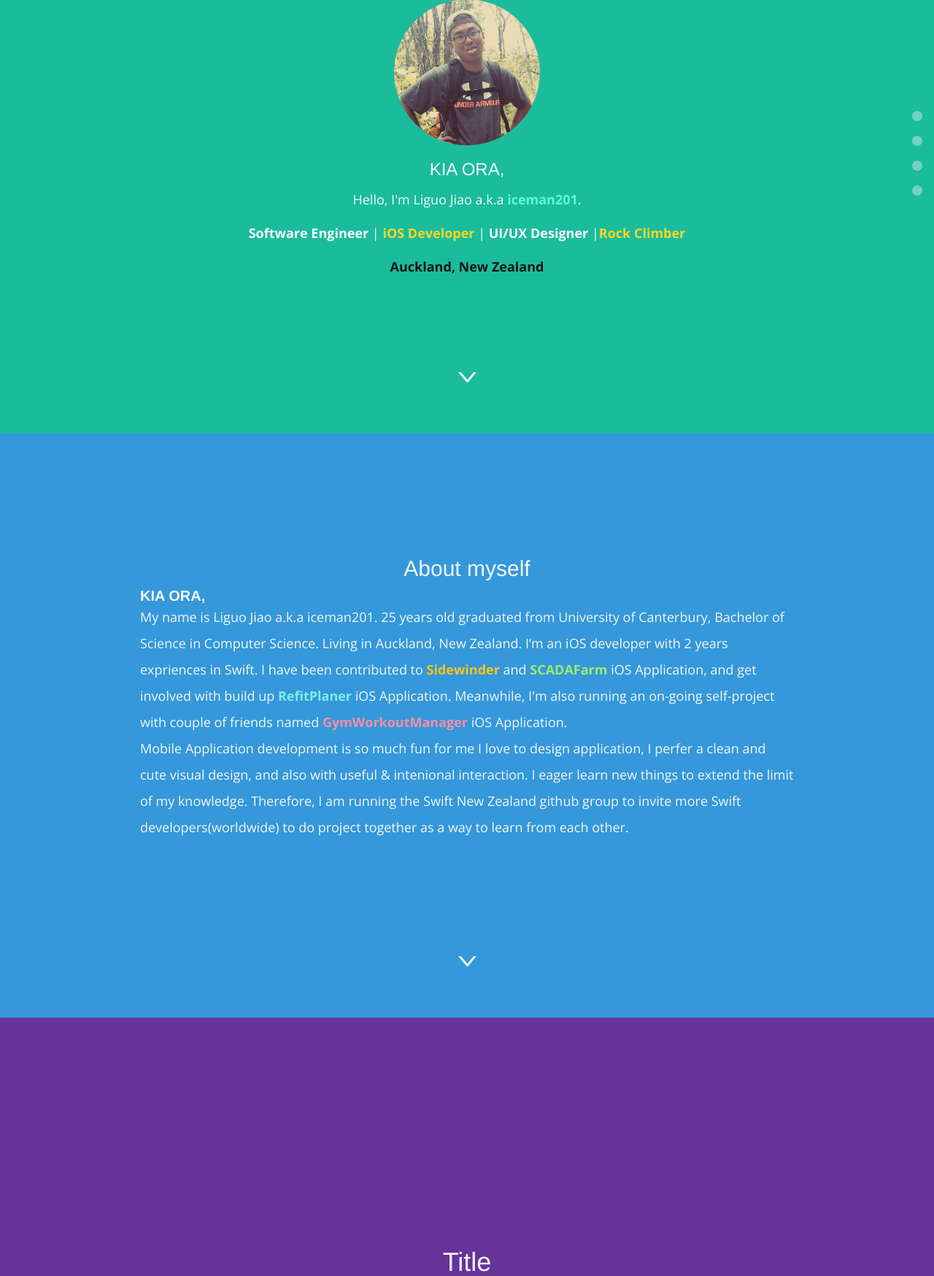
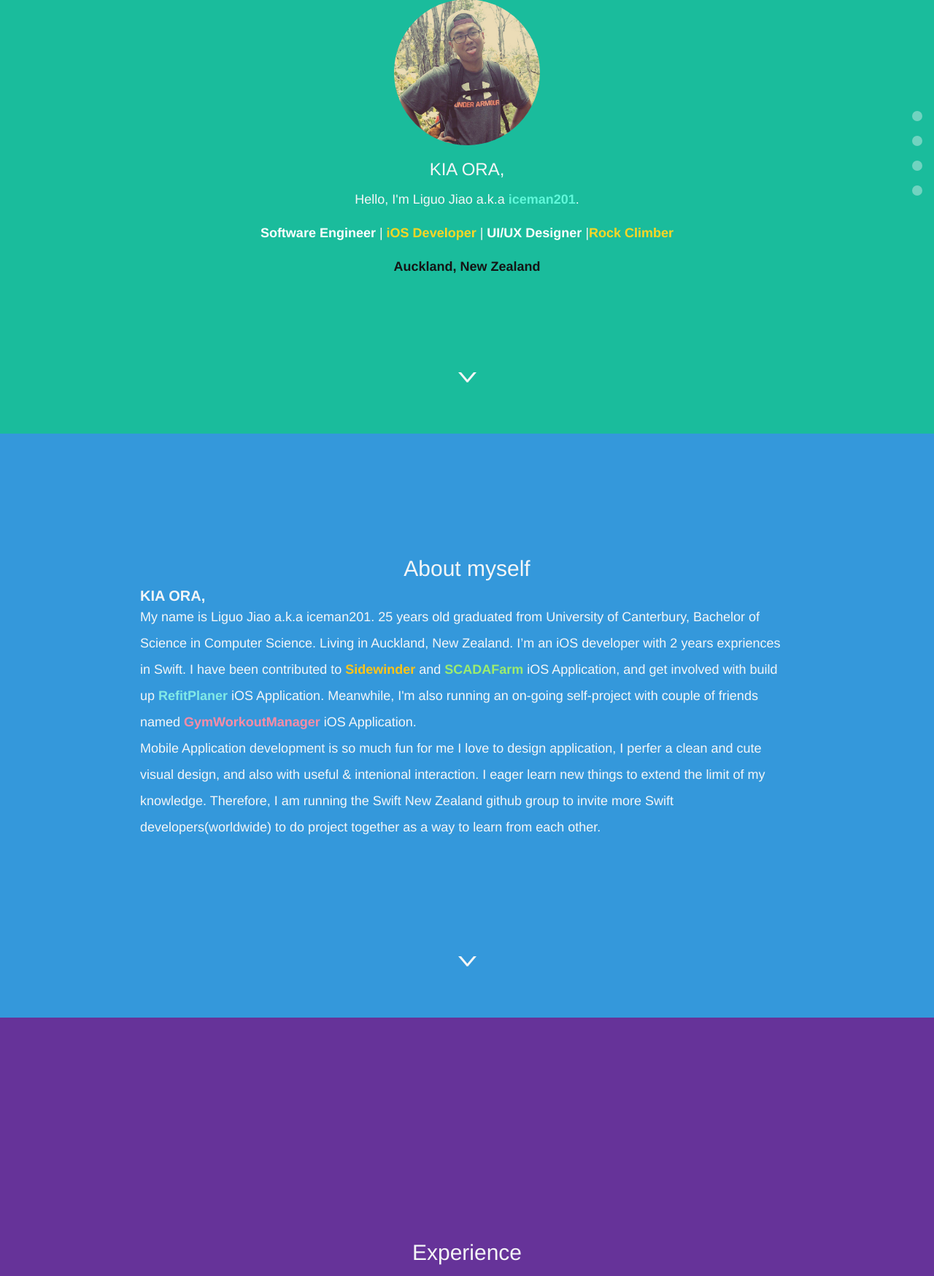
Before and after one commit to iceman201/iceman201.github.io, a PHP site: page / in a window 1280 px wide. Shown: the part 206-1954 px from the top of the page at 73% size. Run offline with PHP 8.4, Linux system fonts and the light colour scheme; some libraries are stand-ins or nearby versions.

Commit message:
testing changes

```diff
--- a/assets/css/main.css
+++ b/assets/css/main.css
@@ -11,7 +11,7 @@
 @import url(http://fonts.googleapis.com/css?family=Open+Sans:400italic,700italic,800italic,400,700,800);
 
 body {
-  font-family: 'Open Sans', sans-serif;
+  font-family: 'Helvetica Neue', Helvetica;
   background: #f5f6f7;
   color: #f5f6f7;
   font-size: 18px;
--- a/index.html
+++ b/index.html
@@ -68,9 +68,9 @@
 	</section>
 
 	<script type="text/markdown" id="employment-src">
-# Title
-
-Hello *world*
+## Experience
+*  dasfasfafasdfasdfasfsafasdfas sad fas f alksdjfl;asdjf l;aksdj flaj sd;lfja sld f dl asdlf;ajslfdj alj lajs ;dfjasljk djlfajksd ;lasdj fljkd falsjd f;lsaj dlaskjdf lasdjflk ads;lf sadlf as;l fa lsflkas;lkfaldlf al sl;d fla sjfl; jaslkdf lkd sla ;ls jfl;asj dflj sdlf jalsjflcjvuhaiwuhuihwhiuv xcjkvlb an dfinuiwe
+	</div>
 	</script>
 
 	<section id="networks">
```
